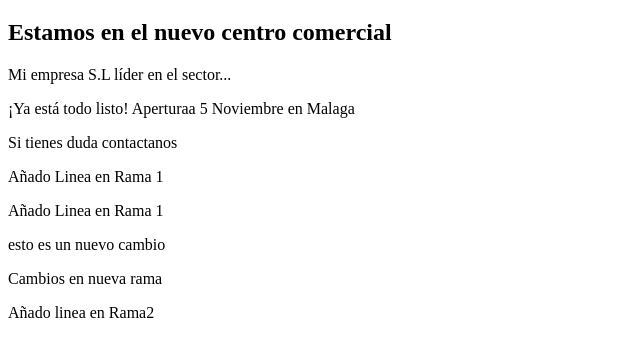
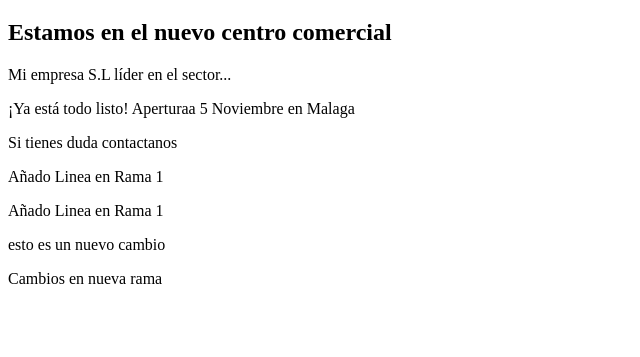
Before and after one commit to danics9696/DAM, a plain HTML site: page index.html in a window 1280 px wide. Shown: the part 61-418 px from the top of the page, without its empty margins (0-640 px from the left). Drawn offline with Linux system fonts and the light colour scheme.

Commit message:
Quito Linea

```diff
--- a/index.html
+++ b/index.html
@@ -15,6 +15,5 @@
     <p>Añado Linea en Rama 1</p>
     <p>esto es un nuevo cambio</p>
     <p>Cambios en nueva rama</p>
-    <p>Añado linea en Rama2</p>
 </body>
 </html>
```
